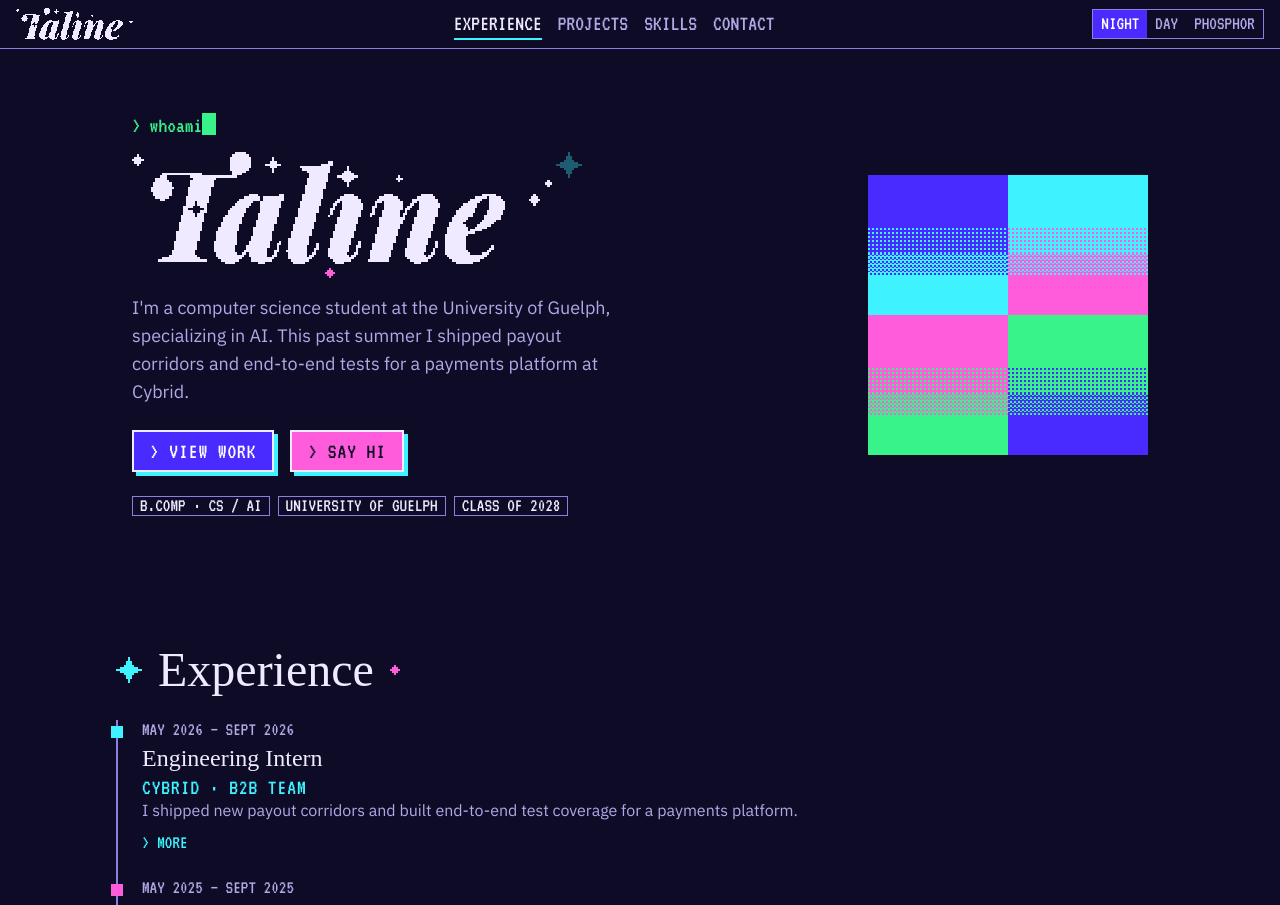
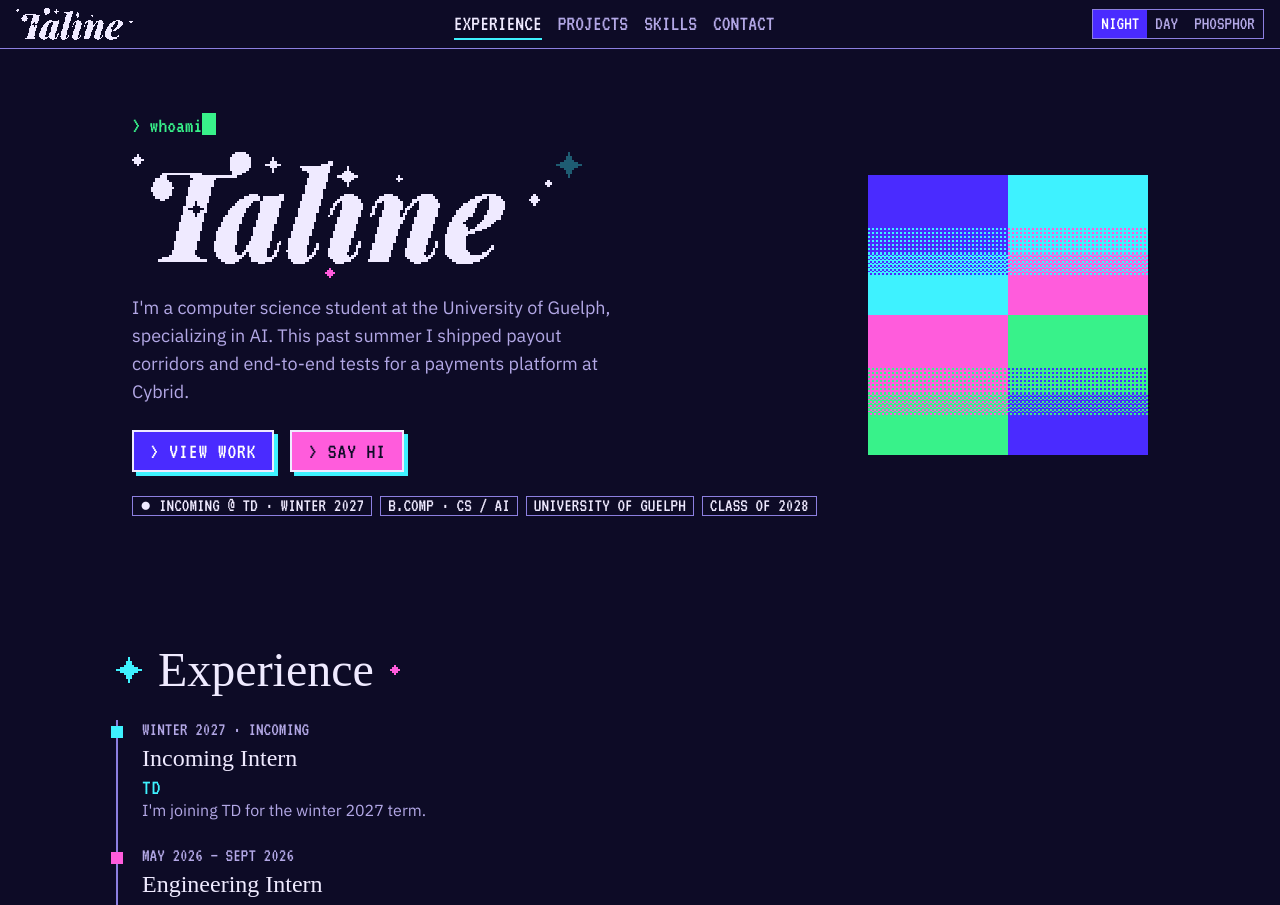
Before and after one commit to talinehenin/Portfolio2026, a Next.js app: page / in a window 1280 px wide. Shown: the top 905 px of the page. Built offline with nearby package versions, Linux system fonts and the light colour scheme; a web font is replaced by a local one.

Commit message:
Add incoming TD internship for winter 2027

```diff
--- a/app/page.jsx
+++ b/app/page.jsx
@@ -25,6 +25,13 @@ const THEMES = [
 ];
 
 const EXPERIENCE = [
+  {
+    company: "TD",
+    role: "Incoming Intern",
+    period: "WINTER 2027 · INCOMING",
+    summary: "I'm joining TD for the winter 2027 term.",
+    bullets: [],
+  },
   {
     company: "CYBRID",
     role: "Engineering Intern",
@@ -274,6 +281,7 @@ export default function Portfolio() {
               <a className="th-btn is-magenta" href="#contact">&gt; SAY HI</a>
             </div>
             <div className="hero-meta">
+              <span className="th-tag th-tag--outline">● INCOMING @ TD · WINTER 2027</span>
               <span className="th-tag th-tag--outline">B.COMP · CS / AI</span>
               <span className="th-tag th-tag--outline">UNIVERSITY OF GUELPH</span>
               <span className="th-tag th-tag--outline">CLASS OF 2028</span>
@@ -297,6 +305,7 @@ export default function Portfolio() {
                 <div className="th-timeline__role">{exp.role}</div>
                 <div className="exp-company">{exp.company}{exp.team ? ` · ${exp.team.toUpperCase()}` : ""}</div>
                 <p className="th-timeline__desc">{exp.summary}</p>
+                {exp.bullets.length > 0 && (
                 <details className="exp-more">
                   <summary>
                     <span className="exp-more__show">MORE</span>
@@ -311,6 +320,7 @@ export default function Portfolio() {
                     ))}
                   </ul>
                 </details>
+                )}
               </li>
             ))}
           </ol>
```
